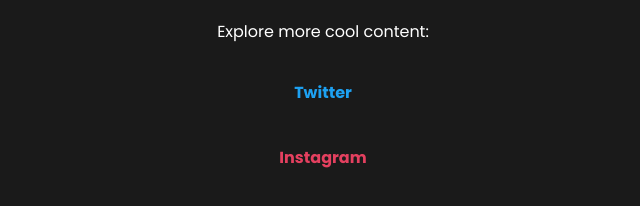
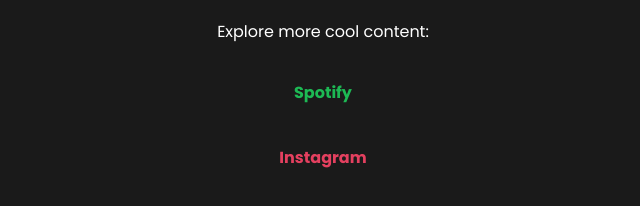
Before and after one commit to bungeehook/HTML, a plain HTML site: page index.html in a window 1280 px wide. Shown: the part 800-1006 px from the top of the page, 317-957 px from the left. Drawn offline with Linux system fonts and the light colour scheme.

Commit message:
Update index.html

```diff
--- a/index.html
+++ b/index.html
@@ -72,6 +72,12 @@
     .button.blue:hover {
         background-color: #1A91DA; /* Darker blue on hover */
     }
+    .button.green {
+        background-color: #1DB954;
+    }
+    .button.green:hover {
+        background-color: #1A9144;
+    }
     .button.pink {
         background-color: #E4405F; /* Instagram pink */
     }
@@ -115,7 +121,7 @@
         </div>
     </div>
     <p>Explore more cool content:</p>
-    <a href="#" class="button blue">Twitter</a> <!-- Twitter blue background -->
+    <a href="https://open.spotify.com/user/omwgv3cj7rpkjudqigp3g2k4y?si=qCWsTPf-SgqFVZjBJ0gDvg&nd=1&dlsi=62ce7b9dce434ba6" class="button green">Spotify</a> <!-- Twitter blue background -->
     <a href="https://www.instagram.com/harryshahrukh/" class="button pink">Instagram</a> <!-- Gradient text effect -->
 </main>
 </body>
```
